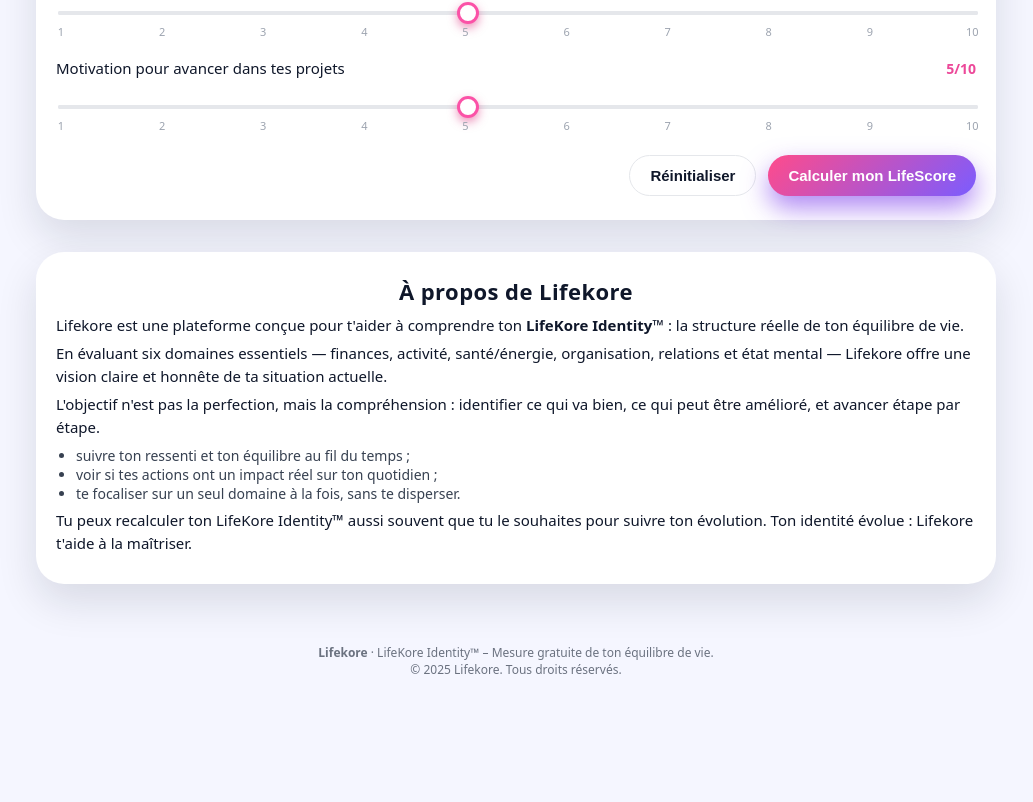
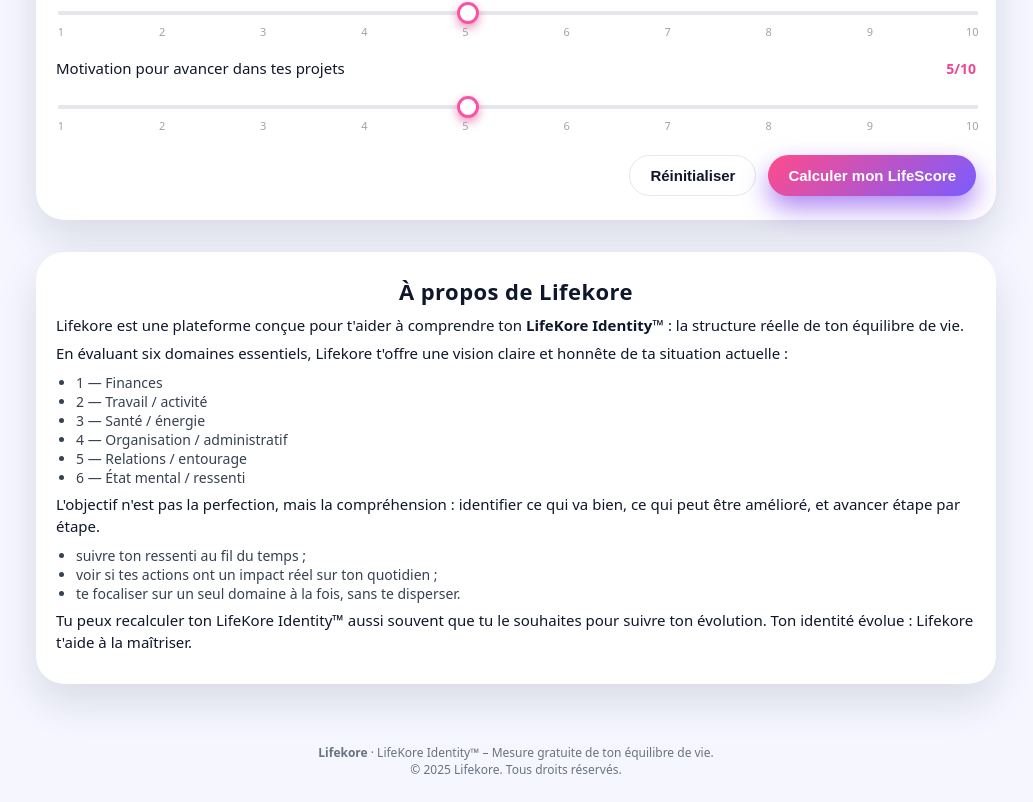
Before and after one commit to Brax971/Lifescore, a Next.js app: page / in a window 1280 px wide. Shown: the part 2198-3000 px from the top of the page, without its empty margins (124-1157 px from the left). Before the commit the page ends 2900 px from the top, so only its background shows below. Built offline with nearby package versions, Linux system fonts and the light colour scheme.

Commit message:
Update page.js

```diff
--- a/app/page.js
+++ b/app/page.js
@@ -235,6 +235,7 @@ export default function HomePage() {
       {/* MAIN */}
       <main className="lk-main">
         <section id="lk-home" className="lk-section">
+          {/* BLOC INTRO SOUS LE HEADER */}
           <div className="lk-card lk-card-main lk-card-intro">
             <h1 className="lk-hero-title">
               Mesure ton LifeKore Identity™ et clarifie ton équilibre de vie
@@ -244,9 +245,9 @@ export default function HomePage() {
               structurée de ton équilibre actuel.
             </p>
             <p>
-              En quelques questions, tu obtiens un <strong>score global</strong>{" "}
-              et des <strong>scores détaillés</strong> dans six domaines
-              essentiels.
+              En quelques questions, tu obtiens un{" "}
+              <strong>score global</strong> et des{" "}
+              <strong>scores détaillés</strong> dans six domaines essentiels.
             </p>
             <p>
               Il n&apos;existe pas de bonne ou de mauvaise réponse : seulement
@@ -264,6 +265,7 @@ export default function HomePage() {
             </div>
           </div>
 
+          {/* FORMULAIRE */}
           <form
             onSubmit={handleSubmit}
             className="lk-card lk-card-main"
@@ -337,6 +339,7 @@ export default function HomePage() {
             </div>
           </form>
 
+          {/* RÉSULTATS */}
           {results && (
             <div
               id="lk-results"
@@ -458,19 +461,25 @@ export default function HomePage() {
                 </div>
               </div>
 
-              {/* BLOC CRÉATION DE COMPTE */}
-              <div className="lk-results-block lk-results-cta">
-                <h2>Va plus loin avec ton compte Lifekore</h2>
-                <button
-                  type="button"
-                  className="lk-button lk-button-primary lk-button-full"
-                >
-                  Créer un compte gratuitement
-                </button>
-                <p style={{ marginTop: 16 }}>
+              {/* BLOC COMPTE LIFEKORE */}
+              <div className="lk-results-block" style={{ marginTop: 24 }}>
+                <div style={{ textAlign: "center", marginBottom: 16 }}>
+                  <button
+                    type="button"
+                    className="lk-button lk-button-primary"
+                  >
+                    Créer un compte gratuitement
+                  </button>
+                </div>
+
+                <h2 style={{ textAlign: "center", marginBottom: 12 }}>
+                  Va plus loin avec ton compte Lifekore
+                </h2>
+
+                <p>
                   En créant un compte Lifekore, tu passes d&apos;un simple test
-                  ponctuel à un véritable tableau de bord de ton équilibre de
-                  vie.
+                  ponctuel à un véritable tableau de bord vivant de ton
+                  équilibre de vie.
                 </p>
                 <ul className="lk-list">
                   <li>
@@ -480,26 +489,22 @@ export default function HomePage() {
                   </li>
                   <li>
                     Tu visualises clairement ta progression, tes phases de
-                    baisse ou de regain d&apos;énergie, et ce qui les déclenche.
-                  </li>
-                  <li>
-                    Tu reçois des recommandations plus personnalisées, adaptées
-                    à ton LifeKore Identity™ et à tes priorités du moment.
+                    baisse ou de regain d&apos;énergie, et ce qui les
+                    déclenche.
                   </li>
                   <li>
                     Tu peux définir des objectifs simples et mesurer leur impact
-                    direct sur ton score global et tes scores détaillés.
+                    sur ton équilibre global.
                   </li>
                   <li>
-                    Tu accèdes progressivement à des contenus, outils et
-                    ressources alignés sur tes forces et tes faiblesses
-                    réelles.
+                    Tu bénéficies, à terme, de recommandations plus
+                    personnalisées en fonction de ton LifeKore Identity™.
                   </li>
                 </ul>
-                <p style={{ marginTop: 8 }}>
-                  La création de compte est gratuite et sans engagement. C&apos;est
-                  le moyen le plus fiable de comprendre ton évolution et
-                  d&apos;avancer avec clarté, semaine après semaine.
+                <p>
+                  Ton compte devient ton espace dédié pour suivre ton équilibre
+                  de vie, sans pression, mais avec une vision claire de ce qui
+                  évolue réellement.
                 </p>
               </div>
             </div>
@@ -516,17 +521,24 @@ export default function HomePage() {
               ton équilibre de vie.
             </p>
             <p>
-              En évaluant six domaines essentiels — finances, activité,
-              santé/énergie, organisation, relations et état mental — Lifekore
-              offre une vision claire et honnête de ta situation actuelle.
+              En évaluant six domaines essentiels, Lifekore t&apos;offre une
+              vision claire et honnête de ta situation actuelle :
             </p>
+            <ul className="lk-list">
+              <li>1 — Finances</li>
+              <li>2 — Travail / activité</li>
+              <li>3 — Santé / énergie</li>
+              <li>4 — Organisation / administratif</li>
+              <li>5 — Relations / entourage</li>
+              <li>6 — État mental / ressenti</li>
+            </ul>
             <p>
               L&apos;objectif n&apos;est pas la perfection, mais la
               compréhension : identifier ce qui va bien, ce qui peut être
               amélioré, et avancer étape par étape.
             </p>
             <ul className="lk-list">
-              <li>suivre ton ressenti et ton équilibre au fil du temps ;</li>
+              <li>suivre ton ressenti au fil du temps ;</li>
               <li>
                 voir si tes actions ont un impact réel sur ton quotidien ;
               </li>
```
